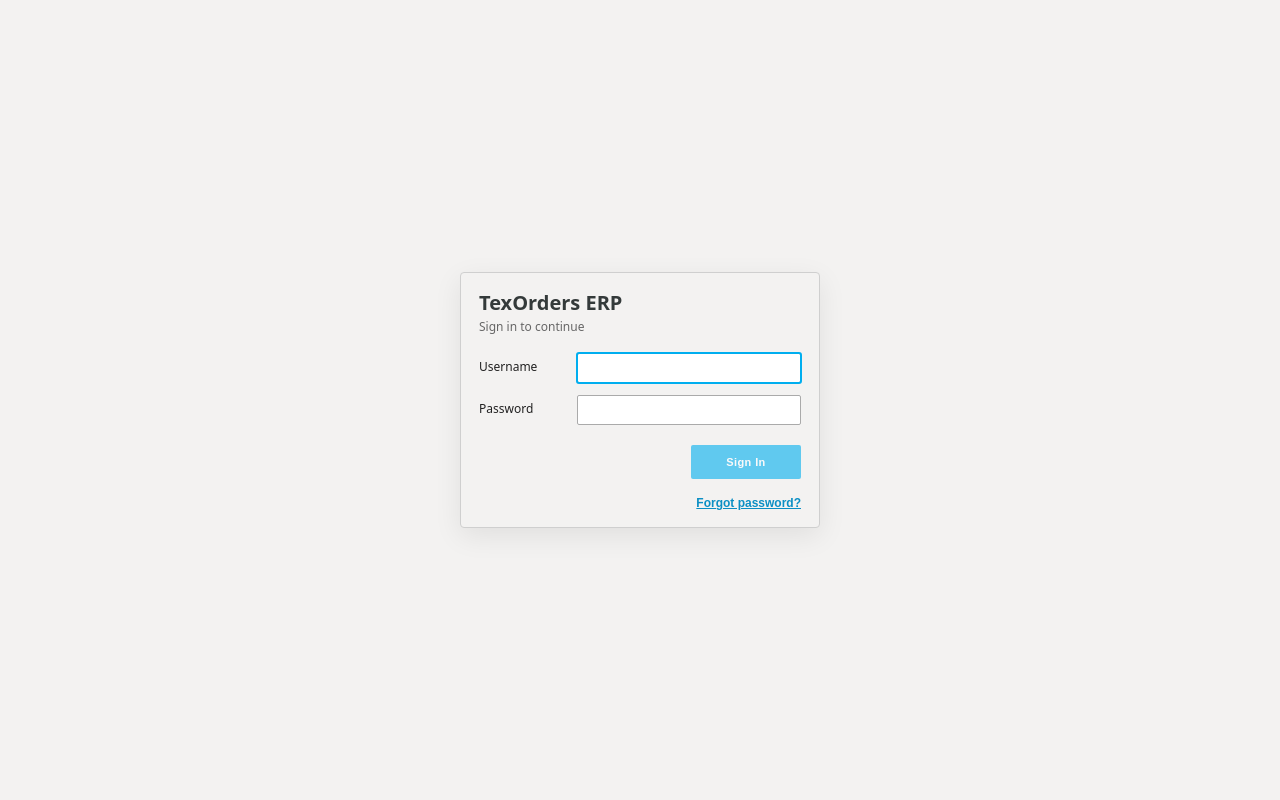
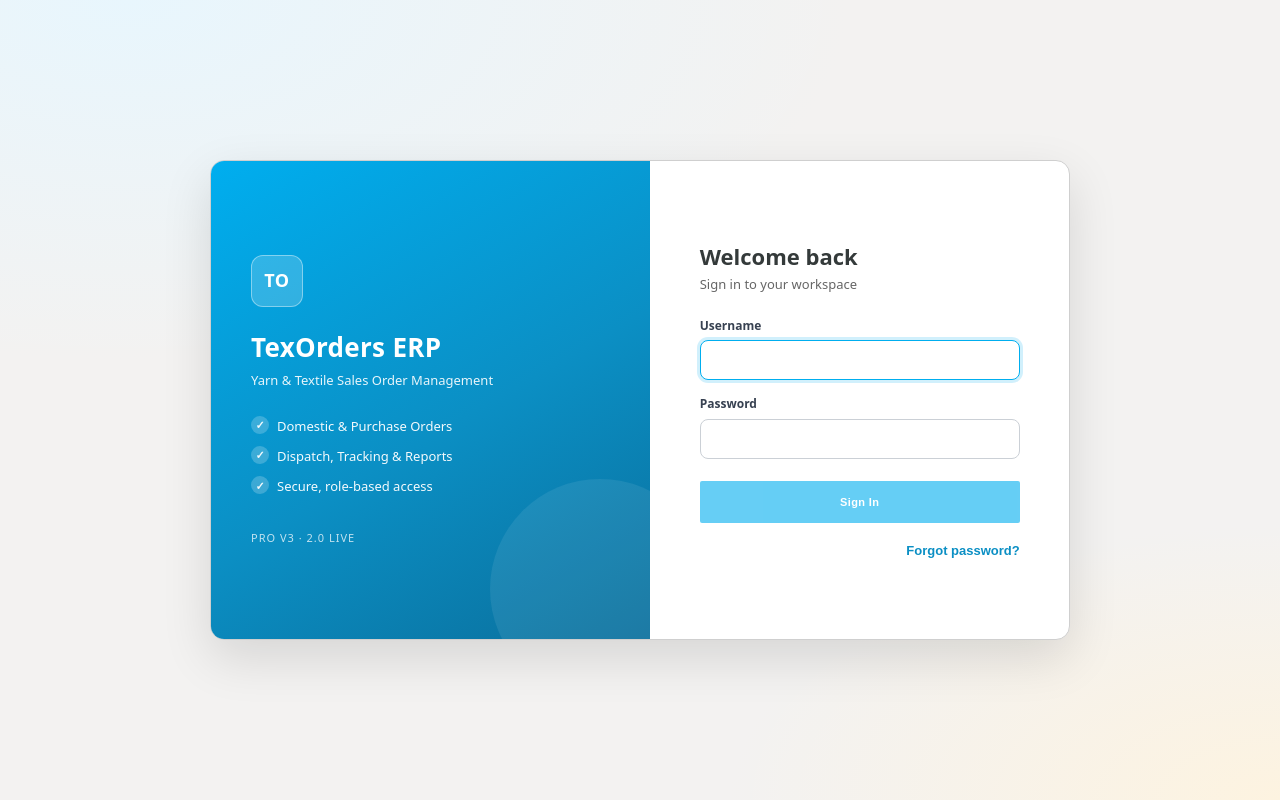
Before and after one commit to Mohan2928/sales-order-app, a React (Vite) app in the folder frontend/: page /login in a window 1280 px wide. Built offline with nearby package versions, Linux system fonts and the light colour scheme.

Commit message:
Redesign login page: two-panel branded layout with modern form

```diff
--- a/frontend/src/pages/Login.css
+++ b/frontend/src/pages/Login.css
@@ -3,83 +3,213 @@
   display: grid;
   place-items: center;
   padding: 24px;
-  background: var(--bg);
+  background:
+    radial-gradient(1200px 600px at 10% 0%, #e8f6fd 0%, rgba(232, 246, 253, 0) 60%),
+    radial-gradient(1000px 500px at 100% 100%, #fdf3e0 0%, rgba(253, 243, 224, 0) 55%),
+    var(--bg);
 }
 
-.login-card {
+.login-shell {
   width: 100%;
-  max-width: 360px;
+  max-width: 860px;
+  min-height: 480px;
+  display: grid;
+  grid-template-columns: 1.05fr 1fr;
   background: #fff;
   border: 1px solid var(--line);
-  border-radius: 6px;
-  padding: 28px 26px 24px;
-  box-shadow: 0 8px 28px rgba(0, 0, 0, .08);
+  border-radius: 14px;
+  overflow: hidden;
+  box-shadow: 0 18px 50px rgba(0, 0, 0, .12);
 }
 
+/* ---- Brand panel ---- */
+.login-brand {
+  position: relative;
+  color: #fff;
+  padding: 44px 40px;
+  background: linear-gradient(150deg, #00aeef 0%, #0b8fc4 55%, #0a6f9c 100%);
+  display: flex;
+  flex-direction: column;
+  justify-content: center;
+}
+.login-brand::after {
+  content: "";
+  position: absolute;
+  right: -60px;
+  bottom: -60px;
+  width: 220px;
+  height: 220px;
+  border-radius: 50%;
+  background: rgba(255, 255, 255, .08);
+}
+.brand-mark {
+  width: 52px;
+  height: 52px;
+  border-radius: 12px;
+  background: rgba(255, 255, 255, .18);
+  border: 1px solid rgba(255, 255, 255, .4);
+  display: grid;
+  place-items: center;
+  font-weight: 800;
+  font-size: 18px;
+  letter-spacing: .5px;
+  margin-bottom: 22px;
+}
+.brand-title {
+  font-size: 26px;
+  font-weight: 800;
+  margin: 0 0 6px;
+  letter-spacing: .3px;
+}
+.brand-tagline {
+  font-size: 13px;
+  opacity: .9;
+  margin: 0 0 26px;
+  line-height: 1.5;
+}
+.brand-points {
+  list-style: none;
+  padding: 0;
+  margin: 0;
+  display: grid;
+  gap: 12px;
+}
+.brand-points li {
+  position: relative;
+  padding-left: 26px;
+  font-size: 13px;
+  opacity: .95;
+}
+.brand-points li::before {
+  content: "✓";
+  position: absolute;
+  left: 0;
+  top: -1px;
+  width: 18px;
+  height: 18px;
+  border-radius: 50%;
+  background: rgba(255, 255, 255, .22);
+  display: grid;
+  place-items: center;
+  font-size: 11px;
+  font-weight: 700;
+}
+.brand-foot {
+  margin-top: 34px;
+  font-size: 11px;
+  letter-spacing: 1px;
+  text-transform: uppercase;
+  opacity: .75;
+}
+
+/* ---- Form panel ---- */
+.login-panel {
+  display: grid;
+  place-items: center;
+  padding: 44px 40px;
+}
+.login-form {
+  width: 100%;
+  max-width: 320px;
+}
 .login-title {
-  font-size: 20px;
+  font-size: 22px;
   font-weight: 700;
-  margin: 0 0 2px;
+  margin: 0 0 4px;
   color: var(--head);
 }
-
 .login-sub {
+  font-size: 13px;
+  color: var(--muted);
+  margin: 0 0 24px;
+}
+.login-field {
+  display: grid;
+  gap: 6px;
+  margin-bottom: 16px;
+}
+.login-field label {
   font-size: 12px;
+  font-weight: 600;
+  color: #374151;
+}
+.login-field input {
+  width: 100%;
+  height: 40px;
+  padding: 0 12px;
+  font: inherit;
+  border: 1px solid #cbd0d6;
+  border-radius: 8px;
+  background: #fff;
+  transition: border-color .15s, box-shadow .15s;
+}
+.login-field input:focus {
+  outline: none;
+  border-color: var(--blue);
+  box-shadow: 0 0 0 3px rgba(0, 174, 239, .18);
+}
+.login-field input[readonly] {
+  background: #f3f4f6;
   color: var(--muted);
-  margin: 0 0 18px;
 }
-
-.login-error {
-  background: #fff8f8;
+.login-btn {
+  width: 100%;
+  height: 42px;
+  margin-top: 6px;
+  border-radius: 8px;
+  font-size: 13px;
+}
+.login-alert {
+  font-size: 12px;
+  padding: 10px 12px;
+  border-radius: 8px;
+  margin-bottom: 16px;
+  line-height: 1.4;
+}
+.login-alert.error {
+  background: #fff1f2;
   border: 1px solid var(--red);
   color: var(--red);
-  font-size: 12px;
-  padding: 8px 10px;
-  border-radius: 3px;
-  margin-bottom: 14px;
 }
-
-.login-card .field {
-  grid-template-columns: 90px 1fr;
-  margin-bottom: 12px;
-}
-
-.login-actions {
-  display: flex;
-  justify-content: flex-end;
-  margin-top: 20px;
-}
-
-.login-actions .btn {
-  min-width: 110px;
-  height: 34px;
-}
-.login-info {
+.login-alert.info {
   background: #f0f9ff;
   border: 1px solid var(--blue);
   color: var(--blue-dark);
-  font-size: 12px;
-  padding: 8px 10px;
-  border-radius: 3px;
-  margin-bottom: 14px;
 }
-
 .login-links {
-  margin-top: 14px;
+  margin-top: 18px;
   text-align: right;
 }
-
 .login-link {
   background: none;
   border: 0;
   color: var(--blue-dark);
-  font-size: 12px;
+  font-size: 13px;
   font-weight: 600;
   cursor: pointer;
   padding: 0;
+}
+.login-link:hover {
+  color: var(--blue);
   text-decoration: underline;
 }
 
-.login-link:hover {
-  color: var(--blue);
+@media (max-width: 720px) {
+  .login-shell {
+    grid-template-columns: 1fr;
+    max-width: 420px;
+  }
+  .login-brand {
+    padding: 28px 26px;
+  }
+  .brand-points,
+  .brand-foot {
+    display: none;
+  }
+  .brand-tagline {
+    margin-bottom: 0;
+  }
+  .login-panel {
+    padding: 32px 26px;
+  }
 }
--- a/frontend/src/pages/Login.jsx
+++ b/frontend/src/pages/Login.jsx
@@ -75,25 +75,37 @@ export default function Login() {
 
   return (
     <div className="login-wrap">
+      <div className="login-shell">
+        <aside className="login-brand">
+          <div className="brand-mark">TO</div>
+          <h2 className="brand-title">TexOrders ERP</h2>
+          <p className="brand-tagline">Yarn &amp; Textile Sales Order Management</p>
+          <ul className="brand-points">
+            <li>Domestic &amp; Purchase Orders</li>
+            <li>Dispatch, Tracking &amp; Reports</li>
+            <li>Secure, role-based access</li>
+          </ul>
+          <div className="brand-foot">Pro v3 · 2.0 LIVE</div>
+        </aside>
+
+        <section className="login-panel">
           {mode === 'login' ? (
-        <form className="login-card card" onSubmit={submitLogin}>
-          <h1 className="login-title">TexOrders ERP</h1>
-          <p className="login-sub">Sign in to continue</p>
-          {error && <div className="login-error" role="alert">{error}</div>}
-          {info && <div className="login-info" role="status">{info}</div>}
-          <div className="field">
-            <label className="label" htmlFor="login-user">Username</label>
+            <form className="login-form" onSubmit={submitLogin}>
+              <h1 className="login-title">Welcome back</h1>
+              <p className="login-sub">Sign in to your workspace</p>
+              {error && <div className="login-alert error" role="alert">{error}</div>}
+              {info && <div className="login-alert info" role="status">{info}</div>}
+              <div className="login-field">
+                <label htmlFor="login-user">Username</label>
                 <input id="login-user" autoFocus autoComplete="username" value={username} onChange={(e) => setUsername(e.target.value)} />
               </div>
-          <div className="field">
-            <label className="label" htmlFor="login-pass">Password</label>
+              <div className="login-field">
+                <label htmlFor="login-pass">Password</label>
                 <input id="login-pass" type="password" autoComplete="current-password" value={password} onChange={(e) => setPassword(e.target.value)} />
               </div>
-          <div className="login-actions">
-            <button className="btn blue" type="submit" disabled={busy || !username || !password}>
+              <button className="btn blue login-btn" type="submit" disabled={busy || !username || !password}>
                 {busy ? 'Signing in…' : 'Sign In'}
               </button>
-          </div>
               <div className="login-links">
                 <button type="button" className="login-link" onClick={() => { setMode('forgot'); setError(''); setInfo(''); }}>
                   Forgot password?
@@ -101,41 +113,39 @@ export default function Login() {
               </div>
             </form>
           ) : (
-        <form className="login-card card" onSubmit={resetToken ? submitReset : submitForgot}>
+            <form className="login-form" onSubmit={resetToken ? submitReset : submitForgot}>
               <h1 className="login-title">Reset Password</h1>
               <p className="login-sub">{resetToken ? 'Set a new password' : 'Enter your username to get a reset token'}</p>
-          {error && <div className="login-error" role="alert">{error}</div>}
-          {info && <div className="login-info" role="status">{info}</div>}
+              {error && <div className="login-alert error" role="alert">{error}</div>}
+              {info && <div className="login-alert info" role="status">{info}</div>}
               {!resetToken && (
-            <div className="field">
-              <label className="label" htmlFor="fp-user">Username</label>
+                <div className="login-field">
+                  <label htmlFor="fp-user">Username</label>
                   <input id="fp-user" autoFocus autoComplete="username" value={username} onChange={(e) => setUsername(e.target.value)} />
                 </div>
               )}
               {resetToken && (
                 <>
-              <div className="field">
-                <label className="label" htmlFor="fp-token">Token</label>
+                  <div className="login-field">
+                    <label htmlFor="fp-token">Token</label>
                     <input id="fp-token" value={resetToken} readOnly />
                   </div>
-              <div className="field">
-                <label className="label" htmlFor="fp-new">New Password</label>
+                  <div className="login-field">
+                    <label htmlFor="fp-new">New Password</label>
                     <input id="fp-new" type="password" autoComplete="new-password" value={newPassword} onChange={(e) => setNewPassword(e.target.value)} />
                   </div>
                 </>
               )}
-          <div className="login-actions">
               {!resetToken && (
-              <button className="btn gold" type="submit" disabled={busy || !username}>
+                <button className="btn gold login-btn" type="submit" disabled={busy || !username}>
                   {busy ? 'Sending…' : 'Get Reset Token'}
                 </button>
               )}
               {resetToken && (
-              <button className="btn green" type="submit" disabled={busy || !newPassword}>
+                <button className="btn green login-btn" type="submit" disabled={busy || !newPassword}>
                   {busy ? 'Resetting…' : 'Reset Password'}
                 </button>
               )}
-          </div>
               <div className="login-links">
                 <button type="button" className="login-link" onClick={() => { setMode('login'); setError(''); setInfo(''); setResetToken(''); }}>
                   Back to Sign In
@@ -143,6 +153,8 @@ export default function Login() {
               </div>
             </form>
           )}
+        </section>
+      </div>
     </div>
   );
 }
```
Also changed, not shown: 2 other files (tests, documents, lock files or other folders). Lines whose indentation alone changed are shown as unchanged.
